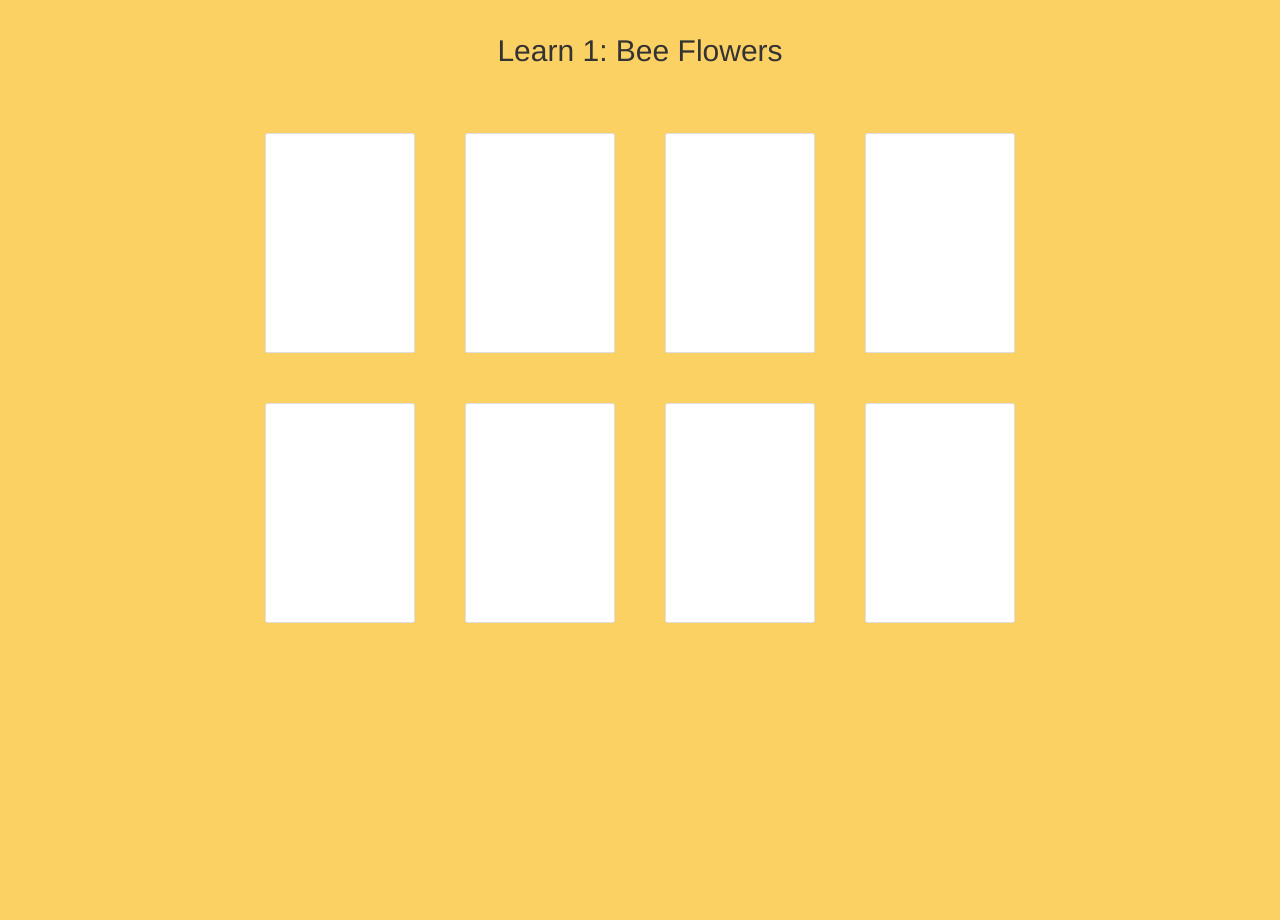
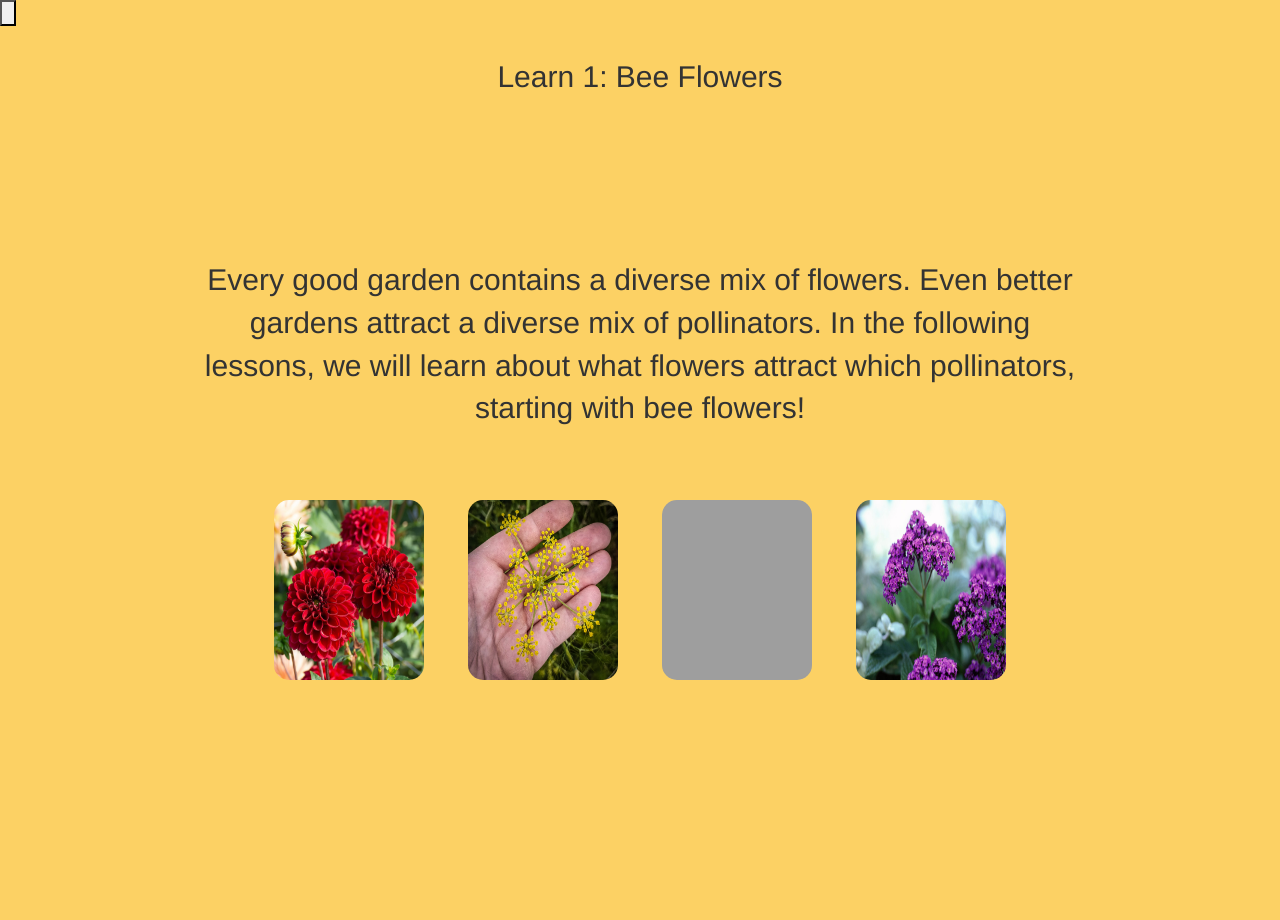
Before and after one commit to joshuahahn/PollinatorFriendlyGardening, a Flask app: page /learn/1 in a window 1280 px wide. Shown: the top 920 px of the page. Before the commit the page ends 623 px from the top, so only its background shows below. Run offline with Flask 3, Linux system fonts and the light colour scheme; some libraries are stand-ins or nearby versions; grey boxes are pictures that could not be loaded.

Commit message:
Made infomration slides before each memory quiz

```diff
--- a/app.py
+++ b/app.py
@@ -13,7 +13,8 @@ learningmodulesdata = {
             "Fennel": imgsrc + "bees/fennel.jpg",
             "Geranium": imgsrc + "bees/geranium.jpg",
             "Heliotrope": imgsrc + "bees/heliotrope.jpg",
-        }
+        },
+        "text": "Every good garden contains a diverse mix of flowers. Even better gardens attract a diverse mix of pollinators. In the following lessons, we will learn about what flowers attract which pollinators, starting with bee flowers!"
     },
     "2": {
         "id": 2,
@@ -55,9 +56,13 @@ def learningmodules():
     print(type(learningmodules))
     return render_template('learningmodules.html', data=learningmodulesdata)
 
+@app.route('/learn/game<id>')
+def learn_game(id):
+    return render_template('learn.html', data=[id, learningmodulesdata])
+
 @app.route('/learn/<id>')
 def learn(id):
-    return render_template('learn.html', data=[id, learningmodulesdata])
+    return render_template('learninfo.html', data=[id, learningmodulesdata])
 
 @app.route('/about')
 def about():
--- /dev/null
+++ b/static/learn.js
@@ -0,0 +1,24 @@
+$(document).ready( function() {
+    let id = data[0];
+    let currData = data[1][id];
+
+    let pairs = currData["pairs"];
+    let text = currData["text"];
+    let flowerNames = Object.keys(pairs);
+    let title = currData["title"];
+
+    $('#title').text(title);
+    $('#bodytext').text(text);
+
+    for (let i = 1; i <= 4; i++) {
+        let imgid = '#img' + i.toString();
+        $(imgid).attr("src", pairs[flowerNames[i-1]]);
+        $(imgid).attr("alt", flowerNames[i-1]);
+    }
+
+    var button = $("<button></button>");
+    var home_image = $("<img>");
+    home_image.attr("src", "/static/imgs/house-solid.svg");
+    button.append(home_image);
+    $("#home").append(button);
+})
--- a/static/learningmodules.js
+++ b/static/learningmodules.js
@@ -48,7 +48,7 @@ $(function () {
 
     $("#main-container").append(newLearningModuleButton);
     newLearningModuleButton.click(function () {
-      window.location.href = `../learn/${id}`;
+      window.location.href = `../learn/game${id}`;
     });
   }
 
--- a/static/styles.css
+++ b/static/styles.css
@@ -266,3 +266,28 @@ main {
 .quiz-submit-wrapper {
     padding: 20px
 }
+
+.bodytext {
+    width: 70%;
+    text-align: center;
+    padding-top: 130px;
+    margin-left: auto;
+    margin-right: auto;
+    font-size: 30px;
+}
+
+.imagecontainer {
+    width: 70%;
+    margin-left: auto;
+    margin-right: auto;
+    padding-top: 40px;
+    text-align: center;
+}
+
+.hehe {
+    border-radius: 15px;
+}
+
+.homebtn {
+
+}
--- /dev/null
+++ b/templates/learninfo.html
@@ -0,0 +1,34 @@
+{% extends "layout.html" %}
+
+{% block title %}Home - My Website{% endblock %}
+
+{% block content %}
+
+<script>
+    let data = {{ data| tojson}}
+</script>
+<script type="text/javascript" src="{{ url_for('static', filename = 'learn.js') }}"></script>
+
+<div id="home" class="homebtn"></div>
+<div id="title" class="memory-title"></div>
+<div id="bodytext" class="bodytext"></div>
+<div class="container">
+    <div class="row imagecontainer">
+        <div class="col-md-3">
+            <img src="" class="memory-image hehe" alt="" id="img1">
+        </div>
+        <div class="col-md-3">
+            <img src="" class="memory-image hehe" alt="" id="img2">
+        </div>
+        <div class="col-md-3">
+            <img src="" class="memory-image hehe" alt="" id="img3">
+        </div>
+        <div class="col-md-3">
+            <img src="" class="memory-image hehe" alt="" id="img4">
+        </div>
+    </div>
+</div>
+
+<div class="row main-button-row-padding mx-0"></div>
+
+{% endblock %}
```
Also changed, not shown: static/imgs/house-solid.svg (added).
